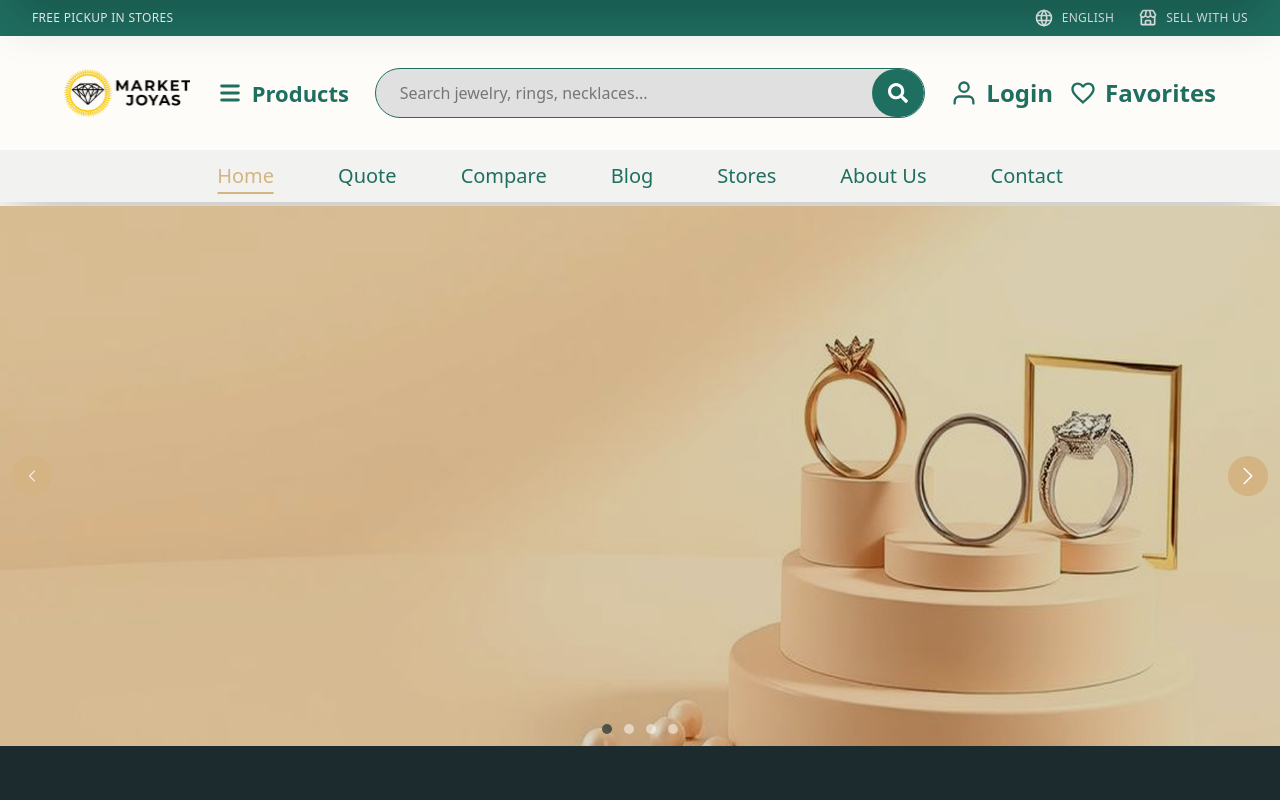
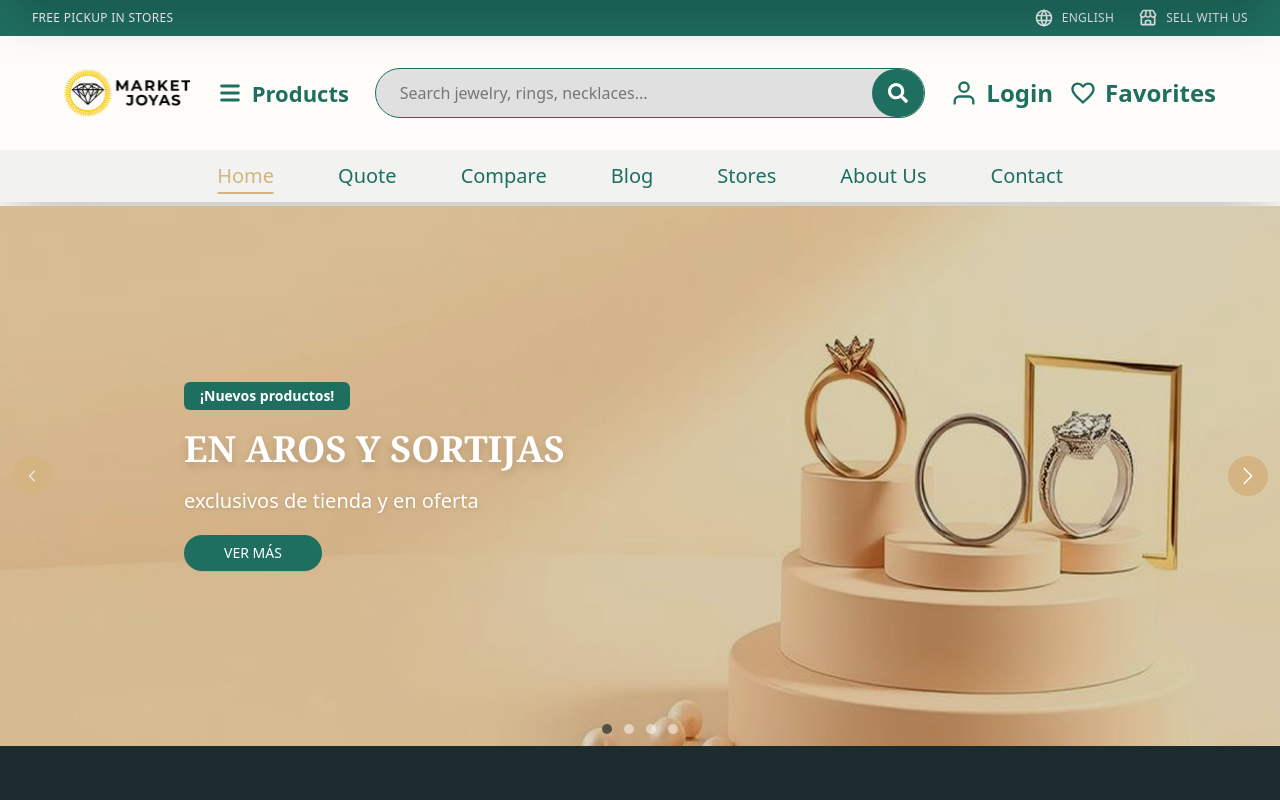
Before and after one commit to Ameteratzu/proyect-marketjoyas, a React (Vite) app: page / in a window 1280 px wide. Shown: the top 800 px of the page. Built offline with nearby package versions, Linux system fonts and the light colour scheme.

Commit message:
ADD: se termino con el carrusel de imagenes

```diff
--- a/src/pages/Home/components/HeroCarousel/HeroCarousel.tsx
+++ b/src/pages/Home/components/HeroCarousel/HeroCarousel.tsx
@@ -52,17 +52,35 @@ export default function HeroCarousel() {
             );
             return (
               <div key={s.id} className="shrink-0 w-full h-full relative">
-                {s.href ? (
-                  <a href={s.href} className="absolute inset-0 block">
-                    {Img}
-                    <div className="absolute inset-0 bg-black/30"></div>
-                  </a>
-                ) : (
-                  <>
-                    {Img}
-                    <div className="absolute inset-0 bg-black/15"></div>
-                  </>
-                )}
+                {/* imagen + overlay */}
+                {Img}
+                <div className="absolute inset-0 bg-black/15 z-0"></div>
+
+                {/* contenido del slide */}
+                <div className="absolute inset-0 flex items-center justify-start px-6 md:px-16">
+                  <div className="relative z-10 max-w-xl text-left text-white space-y-4 m-30">
+                    {s.badge && (
+                      <span className="inline-block bg-primary px-4 py-1 rounded-md text-sm font-semibold">
+                        {s.badge}
+                      </span>
+                    )}
+                    {s.title && (
+                      <h2 className="font-display text-2xl md:text-4xl font-bold leading-tight drop-shadow-lg">
+                        {s.title}
+                      </h2>
+                    )}
+                    {s.subtitle && (
+                      <p className="text-lg md:text-xl font-medium drop-shadow">
+                        {s.subtitle}
+                      </p>
+                    )}
+                    {s.cta && (
+                      <a href={s.cta.href} className="btn btn-primary mt-1">
+                        {s.cta.label}
+                      </a>
+                    )}
+                  </div>
+                </div>
               </div>
             );
           })}
@@ -99,9 +117,7 @@ export default function HeroCarousel() {
                 onClick={() => goTo(i)}
                 className={cn(
                   "w-2.5 h-2.5 rounded-full transition cursor-pointer",
-                  i === index
-                    ? "bg-dark/70"
-                    : "bg-white/50 hover:bg-white/75"
+                  i === index ? "bg-dark/70" : "bg-white/50 hover:bg-white/75"
                 )}
                 aria-label={`Ir al slide ${i + 1}`}
                 aria-current={i === index ? "true" : undefined}
--- a/src/pages/Home/components/HeroCarousel/hero.const.ts
+++ b/src/pages/Home/components/HeroCarousel/hero.const.ts
@@ -1,19 +1,40 @@
-export type HeroSlide = {
-  id: string;
-  image: string;
-  alt?: string;
-  href?: string;
-};
-
-// Imagenes del banner
 import banner1 from "@/assets/banner1.png";
 import banner2 from "@/assets/banner2.png";
 import banner3 from "@/assets/banner3.png";
 import banner4 from "@/assets/banner4.png";
 
-export const HERO_SLIDES: HeroSlide[] = [
-  { id: "b1", image: banner1, alt: "Promoción de jotas - 1" },
-  { id: "b2", image: banner2, alt: "Promoción de jotas - 2" },
-  { id: "b3", image: banner3, alt: "Promoción de jotas - 3" },
-  { id: "b4", image: banner4, alt: "Promoción de jotas - 4" },
+export const HERO_SLIDES = [
+  {
+    id: "b1",
+    image: banner1,
+    alt: "Nuevos productos en aros y sortijas",
+    title: "EN AROS Y SORTIJAS",
+    subtitle: "exclusivos de tienda y en oferta",
+    badge: "¡Nuevos productos!",
+    cta: { label: "VER MÁS", href: "/productos" },
+  },
+  {
+    id: "b2",
+    image: banner2,
+    alt: "Joyas que cuentan historias",
+    title: "JOYAS QUE CUENTAN HISTORIAS",
+    subtitle: "cada pieza es un recuerdo eterno que vive en ti",
+    cta: { label: "VER MÁS", href: "/productos" },
+  },
+  {
+    id: "b3",
+    image: banner3,
+    alt: "Diseños exclusivos y personalizados",
+    title: "DISEÑOS EXCLUSIVOS Y PERSONALIZADOS",
+    subtitle: "al alcance de tus manos",
+    cta: { label: "VER CATÁLOGO", href: "/catalogo" },
+  },
+  {
+    id: "b4",
+    image: banner4,
+    alt: "La mejor calidad está aquí",
+    title: "LA MEJOR CALIDAD ESTÁ AQUÍ",
+    subtitle: "al alcance de tus manos",
+    cta: { label: "VER CATÁLOGO", href: "/catalogo" },
+  },
 ];
--- a/src/pages/Home/components/SectionTitle.tsx
+++ b/src/pages/Home/components/SectionTitle.tsx
@@ -1,10 +1,14 @@
 type Props = { children: React.ReactNode; id?: string; className?: string };
-
 export default function SectionTitle({ children, id, className }: Props) {
-    return (
-        <h2 id={id}>
-            <span>{children}</span>
-            <span></span>
-        </h2>
-    )
+  return (
+    <h2
+      id={id}
+      className={`relative my-8 text-center text-primary font-display text-2xl md:text-3xl ${
+        className ?? ""
+      }`}
+    >
+      <span className="px-6 bg-fondo relative z-[1]">{children}</span>
+      <span className="absolute left-0 right-0 top-1/2 -translate-y-1/2 h-[1px] bg-primary/30" />
+    </h2>
+  );
 }
```
